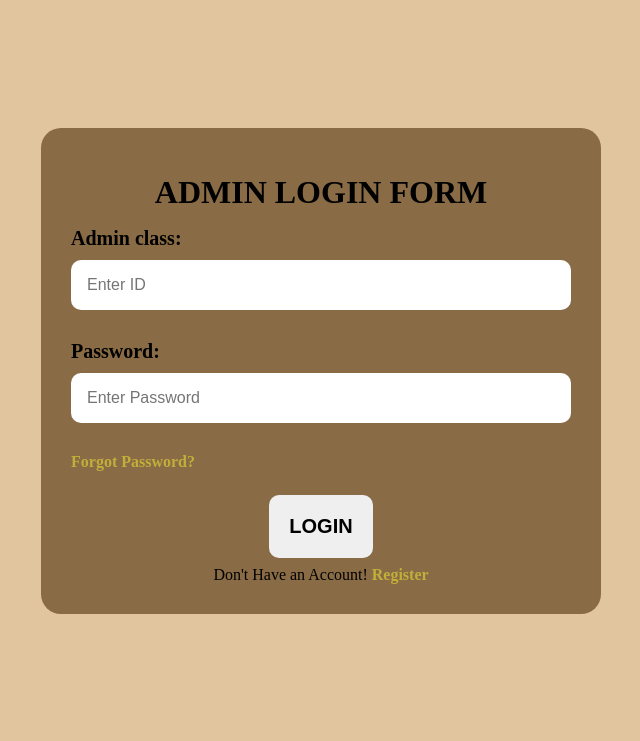
After one commit to nbharats/DonateKarma, a Flask app: template templates/admin_login.html in a window 1280 px wide. The commit adds this page. Shown: the top 741 px of the page, without its empty margins (319-959 px from the left). Run offline with Flask 3, Linux system fonts and the light colour scheme; the template is opened without the code that fills it, so the values that code supplies are empty.

Commit message:
regestration and login forms created

```diff
--- a/app.py
+++ b/app.py
@@ -9,11 +9,11 @@ def index():
 
 @app.route('/adminregister')
 def adminregister():
-    return 'adminregister'
+    return render_template('admin_registration.html')
 
 @app.route('/adminlogin')
 def adminlogin():
-    return 'adminlogin'
+    return render_template('admin_login.html')
 
 @app.route('/admindashboard')
 def admindashboard():
--- /dev/null
+++ b/static/css/form.css
@@ -0,0 +1,105 @@
+
+*{
+    margin: 0;
+}
+body{
+    background-color: #E1C59E;
+}
+.title{
+    display: flex;
+    justify-content: center;
+    margin:16px 0;
+    text-transform: uppercase;
+    /* font-size: 20px; */
+}
+.fs{
+    width: 500px;
+    height: 50%;
+    padding: 30px;
+    border-radius: 20px;
+    background-color: #896B45;
+    margin: 5vh auto;
+    min-width: 50%;
+
+}
+.fs:hover{
+    scale: 1.01;
+}
+.fs1{
+    width: 500px;
+    height: 50%;
+    padding: 30px;
+    border-radius: 20px;
+    border: none;
+    background-color: #896B45;
+    margin: 16vh auto;
+}
+.fs1:hover{
+    scale: 1.01;
+}
+    .admin-resistration-form{
+    display: flex;
+    flex-direction: column;
+}
+label{
+    font-size: 20px;
+    margin-bottom: 10px;
+    font-weight: bold;
+}
+input{
+    font-size: 16px;
+    outline: none;
+    margin-bottom: 30px;
+    padding: 16px;
+    border: none;
+    border-radius: 10px;
+}
+.check{
+    scale: 1.3;
+}
+.check:checked{
+    scale: 1.6;
+}
+.Button{
+    display: flex;
+    justify-content: center;
+    text-decoration: none;
+}
+.btn{
+    width: 100%;
+    min-width: 100%;
+    padding: 20px;
+    text-transform: uppercase;
+    font-weight: bold;
+    font-size: 20px;
+    border-radius: 10px;
+    border: none;
+}
+.btn:hover{
+    background-color: rgb(194, 174, 58);
+    color: white;
+    box-shadow: 1px 2px 3px rgb(194, 174, 58),
+                5px 8px 5px black;
+}
+.Login{
+    display: flex;
+    justify-content: center;
+    margin-top: 8px;
+}
+.login{
+    font-weight: bold;
+    text-decoration: none;
+    color: rgb(194, 174, 58);
+}
+
+.Forget{
+    margin: 0 0 24px;
+}
+.grid-container{
+    display: grid;
+    grid-template-rows: 700px 700px 500px;
+    grid-template-columns: 1fr 1fr;
+}
+.grid-container>div{
+    background-color: white;
+}
--- /dev/null
+++ b/templates/admin_login.html
@@ -0,0 +1,34 @@
+<!DOCTYPE html>
+<html lang="en">
+<head>
+    <meta charset="UTF-8">
+    <meta name="viewport" content="width=device-width, initial-scale=1.0">
+    <title>Admin Login Form</title>
+    <link rel="stylesheet" href="{{ url_for('static',filename='css/form.css') }}">
+</head>
+
+<body>
+    <main>
+        <fieldset class="fs1">
+            <div class="title">
+                <h1>Admin Login Form</h1>
+            </div>
+            <form class="admin-resistration-form">
+                <label for="text-label">Admin class:</label>
+                <input type="text" class="text" name="text" value="" placeholder="Enter ID" minsize="3" maxsize="10" required>
+                <label for="password-label">Password:</label>
+                <input type="password" class="password" name="password" value="" placeholder="Enter Password" pattern="(?=.*\d)(?=.*[a-z])(?=.*[A-Z]).{8,}" required>
+                <span class="Forget">
+                    <a href="#" class="login">Forgot Password?</a>
+                </span>
+                <div class="Button">
+                    <a href="#"><button type="submit" class="btn">Login</button></a>
+                </div>
+                <div class="Login">
+                    <p>Don't Have an Account! <a href="{{ url_for('adminregister') }}" class="login">Register</a></p>
+                </div>
+        </form>
+        </fieldset>
+    </main>
+</body>
+</html>
```
Also changed, not shown: static/css/home.css (+9 -0 lines), templates/admin_registration.html (added, +36 -0 lines), templates/donate_method.html (added, +32 -0 lines), templates/home.html (+4 -4 lines), static/css/admin_login.css (added).
